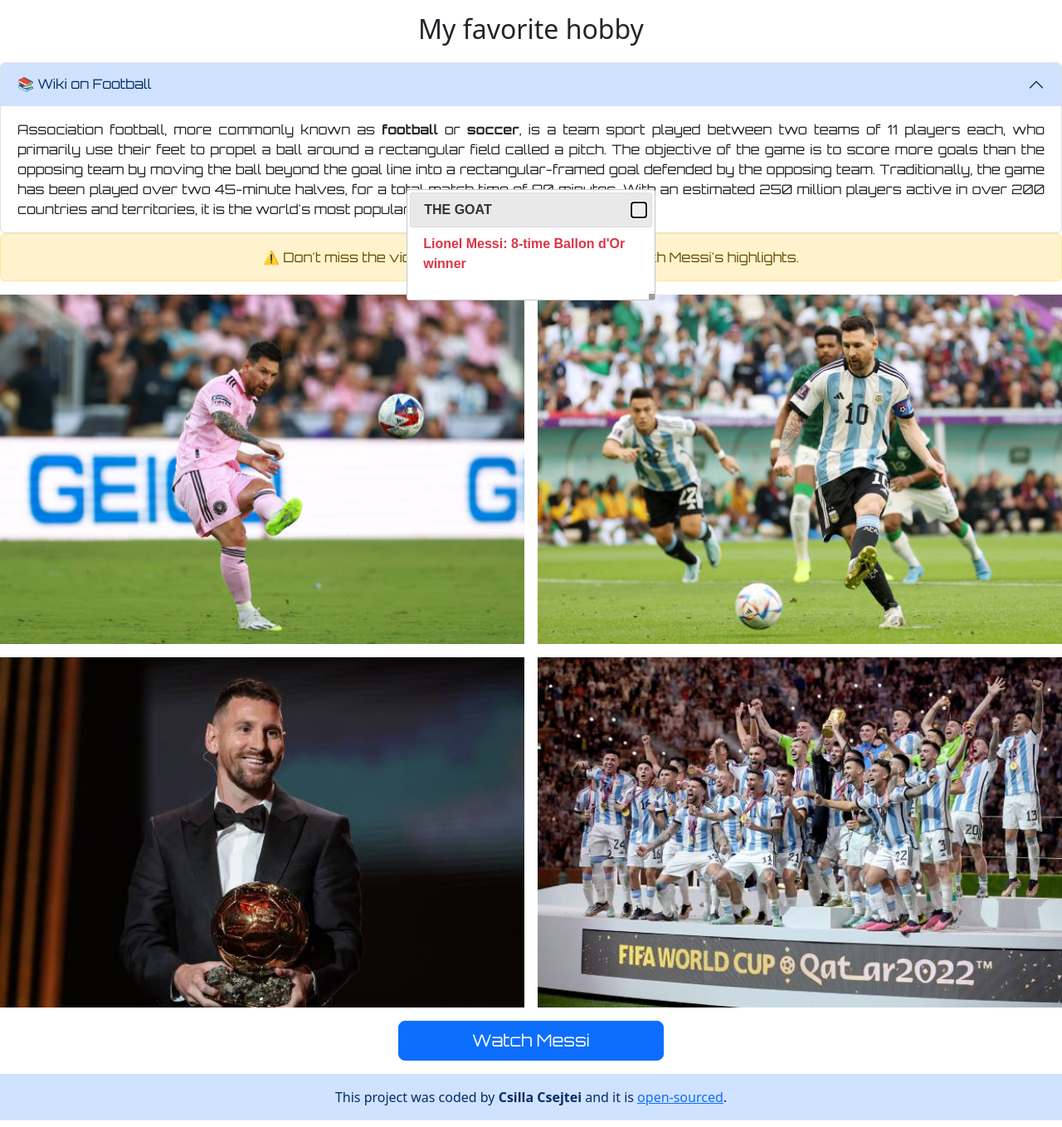
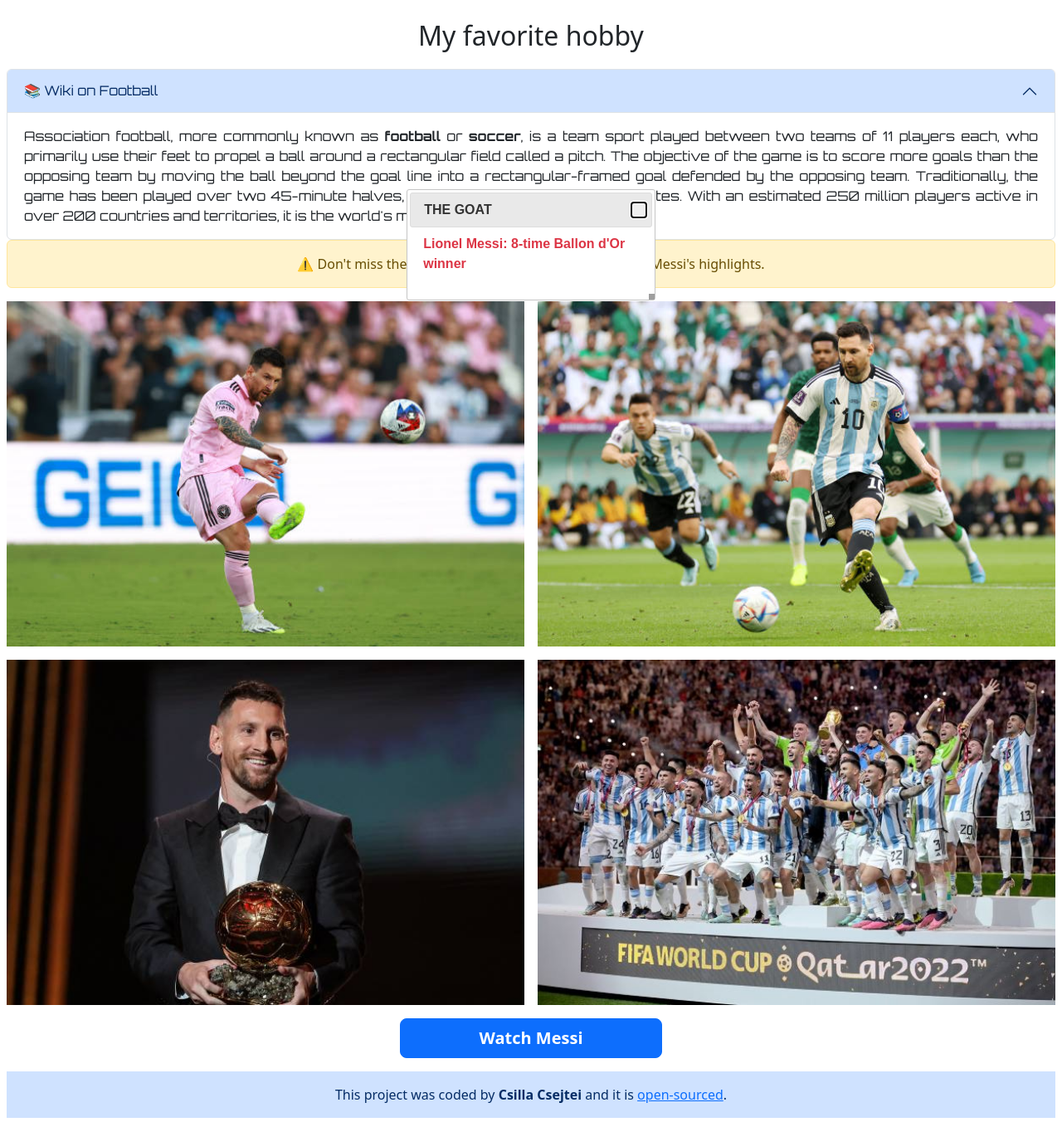
Before and after one commit to CsillaCsejtei/week3-challenge, a plain HTML site: page index.html in a window 1280 px wide. Shown: the part 105-1463 px from the top of the page at 83% size. Drawn offline with nearby package versions, Linux system fonts and the light colour scheme; grey boxes are pictures that could not be loaded.

Commit message:
Added style to the button

```diff
--- a/index.html
+++ b/index.html
@@ -114,7 +114,7 @@
       </section>
       <section class="text-center mb-3">
         <a
-          class="btn btn-primary btn-lg w-25"
+          class="btn btn-primary btn-lg w-25 fw-bold"
           role="button"
           href="https://www.youtube.com/watch?v=fdyt1YJmWVM"
           target="_blank"
--- a/styles.css
+++ b/styles.css
@@ -1,4 +1,8 @@
-section {
+body{
+  margin: 8px;
+}
+
+.article {
   text-align: justify;
   font-family: "Orbitron", sans-serif;
 }
```
